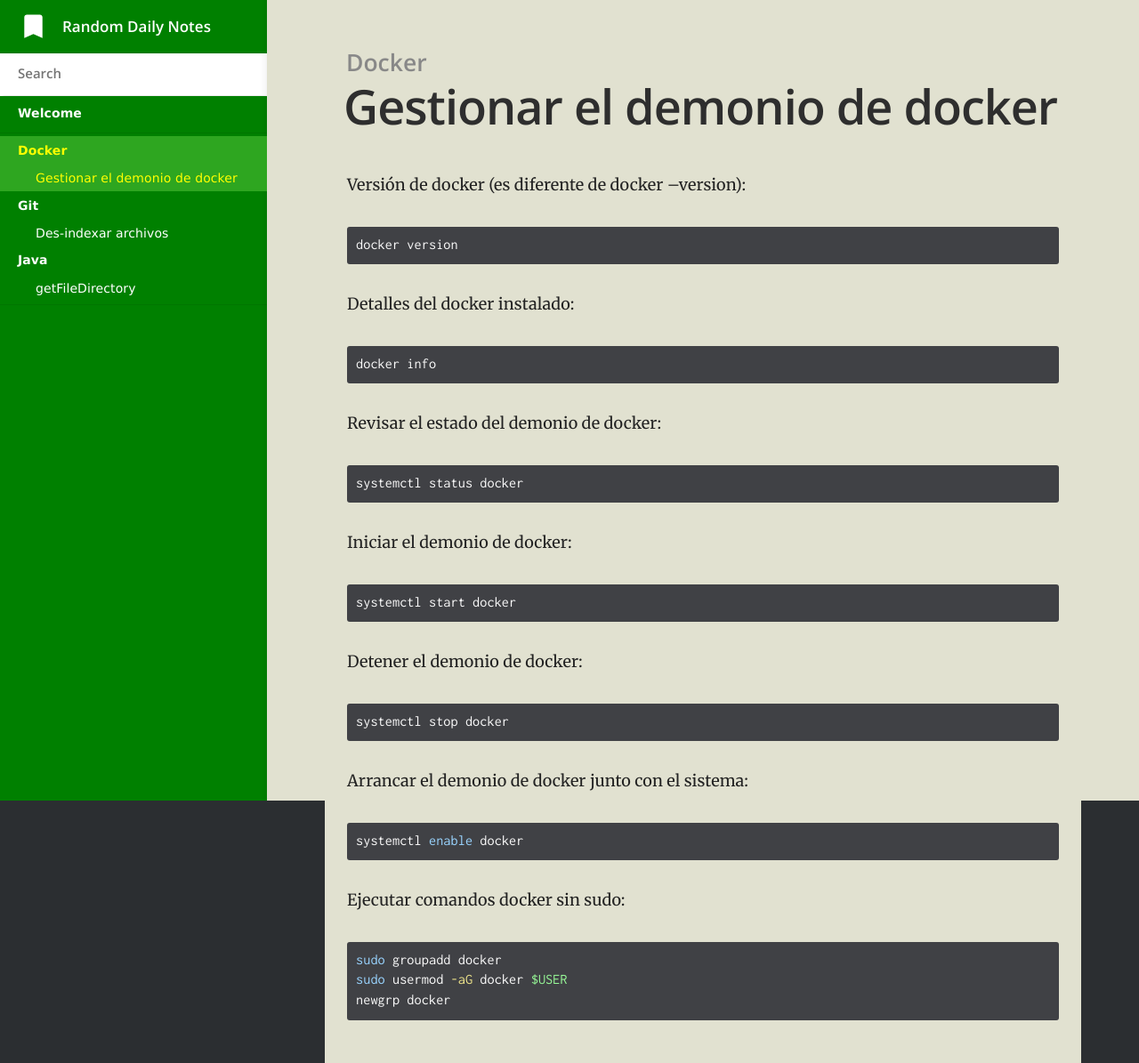
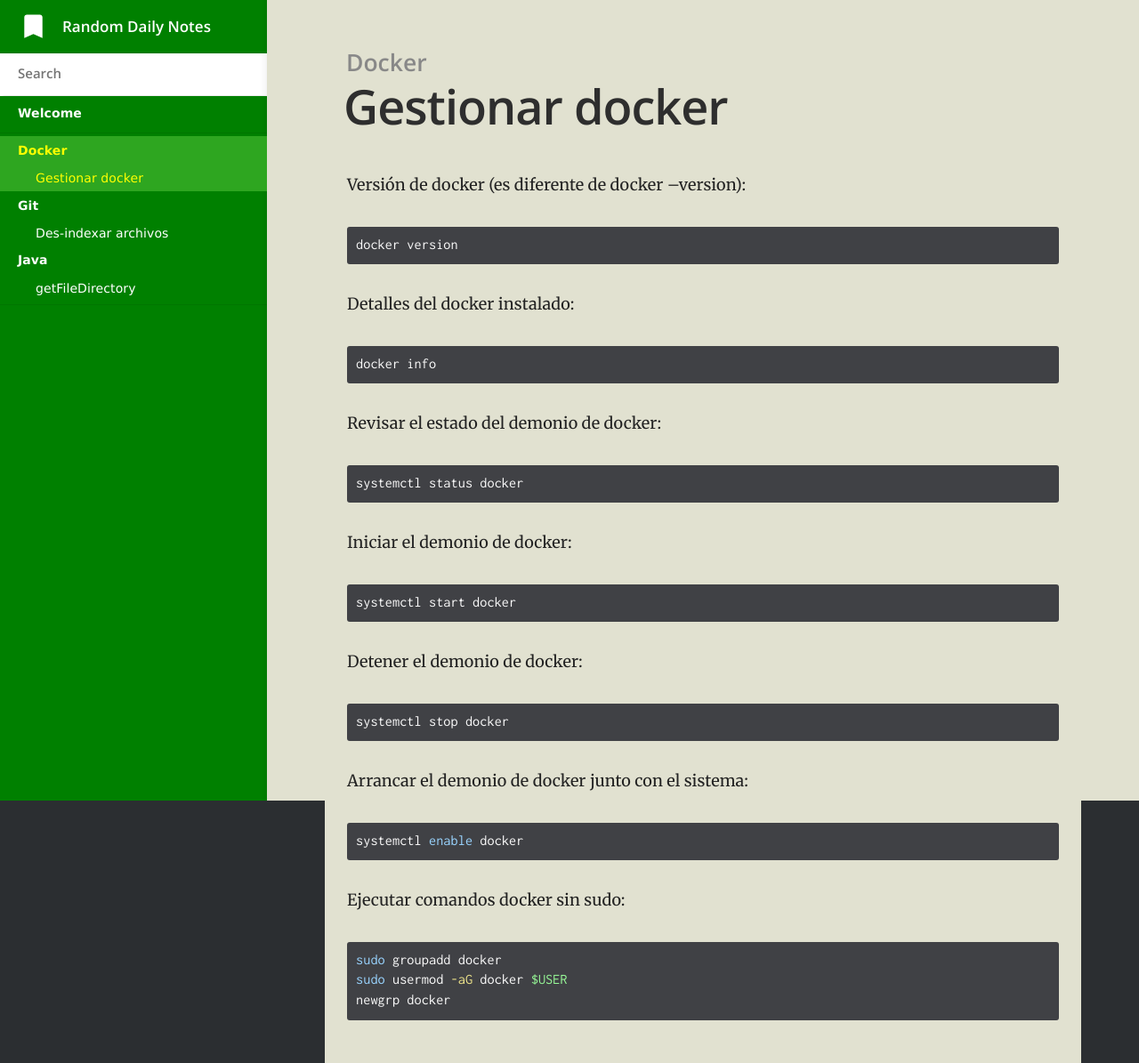
Before and after one commit to slaarks/slaarks.github.io, a Jekyll site: the page built from _docs/Docker/gestionar-docker.md, in a window 1280 px wide. Shown: the whole page at 89% size. Built offline with Jekyll 4.4.1, drawn with Linux system fonts in a browser that asks for light colours.

Commit message:
Update gestionar-docker.md

```diff
--- a/_docs/Docker/gestionar-docker.md
+++ b/_docs/Docker/gestionar-docker.md
@@ -1,5 +1,5 @@
 ---
-title: Gestionar el demonio de docker
+title: Gestionar docker
 category: Docker
 order: 1
 ---
```
